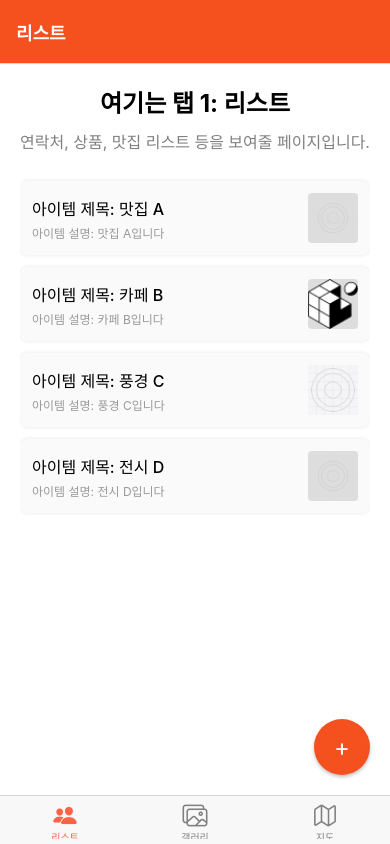
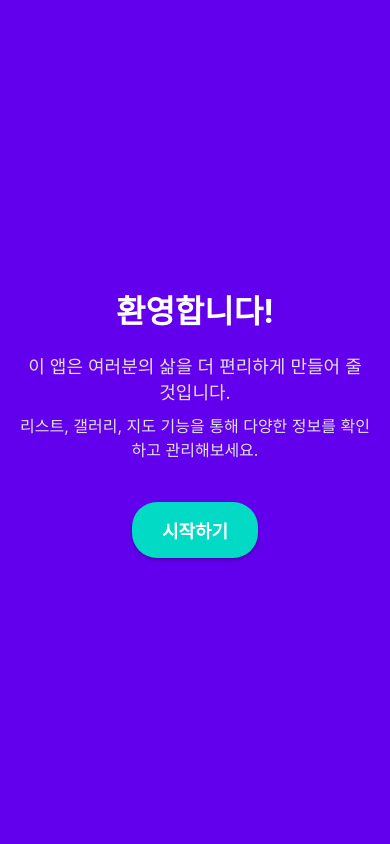
Before and after one commit to reproducepark/madcamp01, a React Native app: screen / in a window 390 px wide. Built offline with nearby package versions, Linux system fonts and the light colour scheme.

Commit message:
feat: onboarding

```diff
--- a/src/App.tsx
+++ b/src/App.tsx
@@ -1,22 +1,83 @@
 // App.tsx
-import React from 'react';
+import React, { useEffect, useState } from 'react';
 import { NavigationContainer } from '@react-navigation/native';
 import { createBottomTabNavigator } from '@react-navigation/bottom-tabs';
 import { Ionicons } from '@expo/vector-icons';
+import { Text, View, ActivityIndicator, StyleSheet } from 'react-native';
+import AsyncStorage from '@react-native-async-storage/async-storage'; // AsyncStorage 임포트
 
 import { TabOneScreen } from './screens/TabOneScreen';
 import { TabTwoScreen } from './screens/TabTwoScreen';
 import { TabThreeScreen } from './screens/TabThreeScreen';
+import OnboardingScreen from './screens/OnboardingScreen'; // 온보딩 스크린 임포트
 
 const Tab = createBottomTabNavigator();
 
 export default function App() {
+  const [isLoading, setIsLoading] = useState(true); // 로딩 상태 관리
+  const [isFirstLaunch, setIsFirstLaunch] = useState(false); // 첫 실행 여부 관리
+
+  useEffect(() => {
+    // 앱 시작 시 AsyncStorage에서 userID 확인
+    const checkOnboardingStatus = async () => {
+      try {
+        const userID = await AsyncStorage.getItem('userID');
+        if (userID === null) {
+          // userID가 없으면 첫 실행으로 간주
+          setIsFirstLaunch(true);
+        } else {
+          // userID가 있으면 온보딩 완료로 간주
+          setIsFirstLaunch(false);
+        }
+      } catch (error) {
+        console.error('AsyncStorage에서 userID를 확인하는 중 오류 발생:', error);
+        // 오류 발생 시에도 첫 실행으로 간주하여 온보딩 페이지를 띄울 수 있도록 처리
+        setIsFirstLaunch(true);
+      } finally {
+        setIsLoading(false); // 로딩 완료
+      }
+    };
+
+    checkOnboardingStatus();
+  }, []); // 컴포넌트 마운트 시 한 번만 실행
+
+  // 온보딩 완료 처리 함수
+  const handleOnboardingComplete = async () => {
+    try {
+      // 새로운 UUID 생성 (crypto.randomUUID()는 React Native 환경에서 사용 가능)
+      const newUserID = crypto.randomUUID();
+      await AsyncStorage.setItem('userID', newUserID); // userID 저장
+      setIsFirstLaunch(false); // 온보딩 완료 상태로 변경
+      console.log('새로운 userID 저장:', newUserID);
+    } catch (error) {
+      console.error('userID 저장 중 오류 발생:', error);
+      // 오류 발생 시에도 사용자 경험을 위해 온보딩 완료로 간주할 수 있음 (선택 사항)
+      setIsFirstLaunch(false);
+    }
+  };
+
+  if (isLoading) {
+    // 로딩 중일 때 로딩 인디케이터 표시
+    return (
+      <View style={styles.centered}>
+        <ActivityIndicator size="large" color="#0000ff" />
+        <Text>데이터 로딩 중...</Text>
+      </View>
+    );
+  }
+
+  if (isFirstLaunch) {
+    // 첫 실행이면 온보딩 스크린 표시
+    return <OnboardingScreen onFinishOnboarding={handleOnboardingComplete} />;
+  }
+
+  // 첫 실행이 아니면 메인 앱 (탭 내비게이터) 표시
   return (
     <NavigationContainer>
       <Tab.Navigator
         screenOptions={({ route }) => ({
           tabBarIcon: ({ focused, color, size }) => {
-            let iconName;
+            let iconName: keyof typeof Ionicons.glyphMap; // Ionicons 타입 정의
 
             switch (route.name) {
               case '리스트':
@@ -29,40 +90,59 @@ export default function App() {
                 iconName = focused ? 'map' : 'map-outline';
                 break;
               default:
-                iconName = 'ellipse';
+                iconName = 'ellipse'; // 기본 아이콘
             }
             return <Ionicons name={iconName} size={size} color={color} />;
           },
-          tabBarActiveTintColor: 'tomato',
-          tabBarInactiveTintColor: 'gray',
+          tabBarActiveTintColor: 'tomato', // 활성 탭 아이콘 및 텍스트 색상
+          tabBarInactiveTintColor: 'gray', // 비활성 탭 아이콘 및 텍스트 색상
           tabBarStyle: {
-            backgroundColor: '#f8f8f8',
+            backgroundColor: '#f8f8f8', // 탭 바 배경색
+            borderTopWidth: 0, // 탭 바 상단 테두리 제거 (선택 사항)
+            elevation: 10, // 안드로이드 그림자
+            shadowOpacity: 0.1, // iOS 그림자
+            shadowRadius: 5,
+            shadowOffset: { width: 0, height: -3 },
+            height: 60, // 탭 바 높이 조정
+            paddingBottom: 5, // 아이콘과 텍스트의 하단 패딩
+          },
+          tabBarLabelStyle: {
+            fontSize: 12, // 탭 레이블 글꼴 크기
           },
           headerStyle: {
-            backgroundColor: '#f4511e',
+            backgroundColor: '#f4511e', // 헤더 배경색
           },
-          headerTintColor: '#fff',
+          headerTintColor: '#fff', // 헤더 텍스트 색상
           headerTitleStyle: {
-            fontWeight: 'bold',
+            fontWeight: 'bold', // 헤더 제목 글꼴 두께
           },
         })}
       >
         <Tab.Screen
           name="리스트"
           component={TabOneScreen}
-          options={{ title: '리스트' }}
+          options={{ title: '리스트' }} // 탭 이름
         />
         <Tab.Screen
           name="갤러리"
           component={TabTwoScreen}
-          options={{ title: '갤러리' }}
+          options={{ title: '갤러리' }} // 탭 이름
         />
         <Tab.Screen
           name="지도"
           component={TabThreeScreen}
-          options={{ title: '지도' }}
+          options={{ title: '지도' }} // 탭 이름
         />
       </Tab.Navigator>
     </NavigationContainer>
   );
 }
+
+const styles = StyleSheet.create({
+  centered: {
+    flex: 1,
+    justifyContent: 'center',
+    alignItems: 'center',
+    backgroundColor: '#fff', // 배경색
+  },
+});
--- /dev/null
+++ b/src/screens/OnboardingScreen.tsx
@@ -0,0 +1,71 @@
+// screens/OnboardingScreen.tsx
+import React from 'react';
+import { View, Text, StyleSheet, TouchableOpacity } from 'react-native';
+
+// 온보딩 완료 시 호출될 콜백 함수를 위한 Props 타입 정의
+interface OnboardingScreenProps {
+  onFinishOnboarding: () => void;
+}
+
+const OnboardingScreen: React.FC<OnboardingScreenProps> = ({ onFinishOnboarding }) => {
+  return (
+    <View style={styles.container}>
+      <Text style={styles.title}>환영합니다!</Text>
+      <Text style={styles.subtitle}>이 앱은 여러분의 삶을 더 편리하게 만들어 줄 것입니다.</Text>
+      <Text style={styles.description}>
+        리스트, 갤러리, 지도 기능을 통해 다양한 정보를 확인하고 관리해보세요.
+      </Text>
+      <TouchableOpacity style={styles.button} onPress={onFinishOnboarding}>
+        <Text style={styles.buttonText}>시작하기</Text>
+      </TouchableOpacity>
+    </View>
+  );
+};
+
+const styles = StyleSheet.create({
+  container: {
+    flex: 1,
+    justifyContent: 'center',
+    alignItems: 'center',
+    backgroundColor: '#6200EE', // 배경색 (보라색 계열)
+    padding: 20,
+  },
+  title: {
+    fontSize: 32,
+    fontWeight: 'bold',
+    color: '#FFFFFF', // 흰색 글씨
+    marginBottom: 20,
+    textAlign: 'center',
+  },
+  subtitle: {
+    fontSize: 18,
+    color: '#E0E0E0', // 밝은 회색 글씨
+    marginBottom: 10,
+    textAlign: 'center',
+  },
+  description: {
+    fontSize: 16,
+    color: '#E0E0E0', // 밝은 회색 글씨
+    marginBottom: 40,
+    textAlign: 'center',
+    lineHeight: 24,
+  },
+  button: {
+    backgroundColor: '#03DAC6', // 버튼 배경색 (청록색 계열)
+    paddingVertical: 15,
+    paddingHorizontal: 30,
+    borderRadius: 25, // 둥근 버튼
+    elevation: 5, // 안드로이드 그림자
+    shadowColor: '#000', // iOS 그림자
+    shadowOffset: { width: 0, height: 2 },
+    shadowOpacity: 0.25,
+    shadowRadius: 3.84,
+  },
+  buttonText: {
+    color: '#FFFFFF', // 흰색 글씨
+    fontSize: 18,
+    fontWeight: 'bold',
+  },
+});
+
+export default OnboardingScreen;
--- a/src/screens/TabThreeScreen.tsx
+++ b/src/screens/TabThreeScreen.tsx
@@ -106,7 +106,7 @@ export function TabThreeScreen() {
       showsUserLocation
       showsMyLocationButton
     >
-      <Marker coordinate={region} title="내 위치" />
+      {/* <Marker coordinate={region} title="내 위치" /> */}
     </MapView>
   );
 }
```
